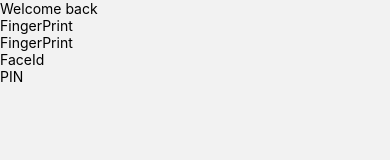
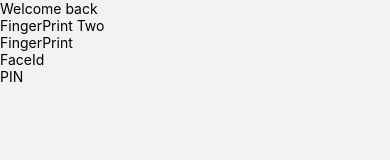
Before and after one commit to Frank-128/ai_chat, a React Native app: screen / in a window 390 px wide. Shown: the top 160 px of the page. Built offline with nearby package versions, Linux system fonts and the light colour scheme.

Commit message:
added name

```diff
--- a/src/screens/Login.jsx
+++ b/src/screens/Login.jsx
@@ -12,7 +12,7 @@ const Login = () => {
      <View className='h-[75%]'>
       <Text className='font-bold text-4xl text-center mt-5 text-black'>Welcome back</Text>
       {
-        selectedAuth === "fingerprint" ? <Text>FingerPrint</Text> : selectedAuth === "faceid" ? <Text>Faceid</Text> : <Text>Pin</Text>
+        selectedAuth === "fingerprint" ? <Text>FingerPrint Two</Text> : selectedAuth === "faceid" ? <Text>Faceid</Text> : <Text>Pin</Text>
       }
      <AuthenticationComponent selectedAuth={selectedAuth} setSelectedAuth={setSelectedAuth} />
      </View>
```
